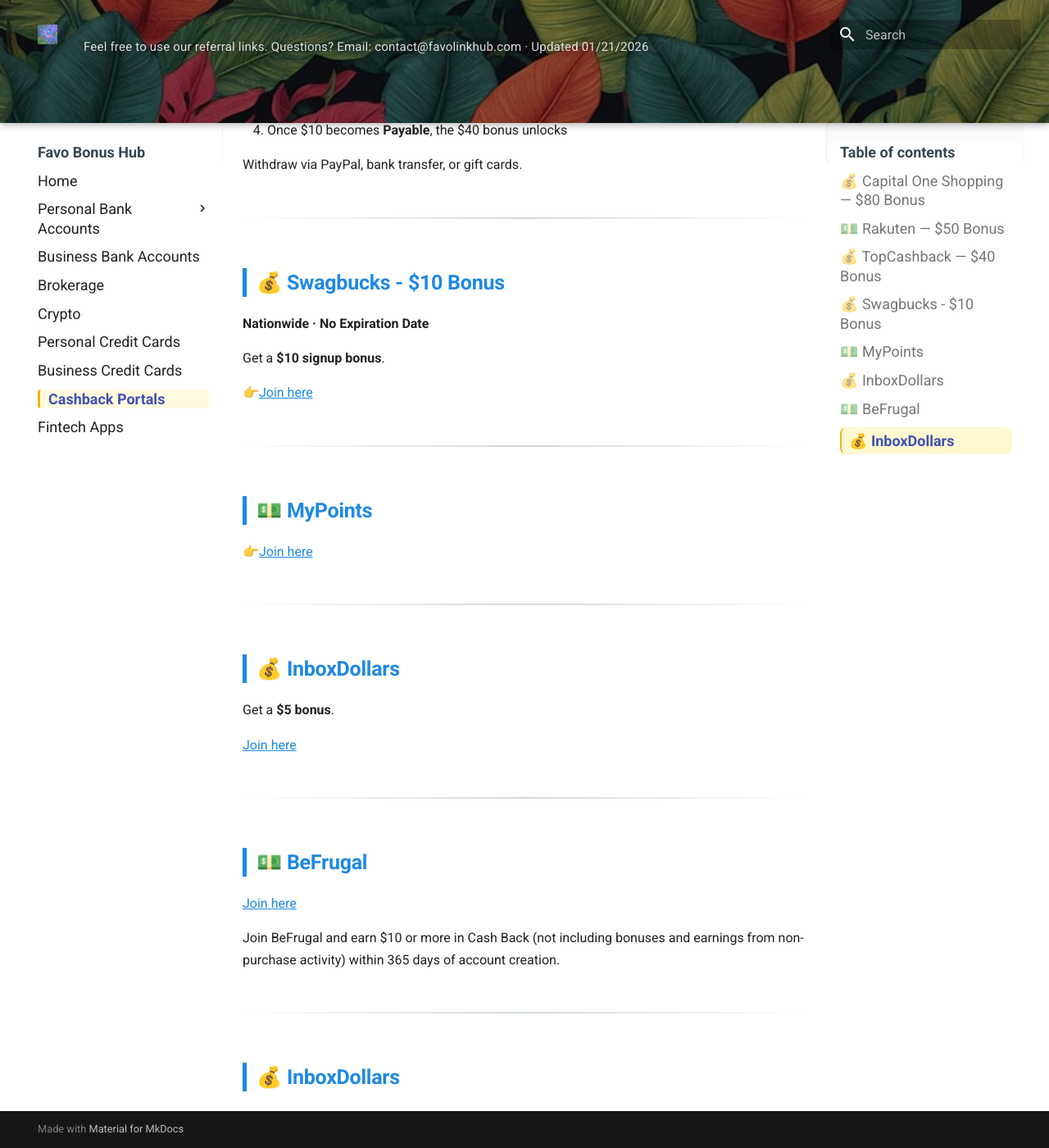
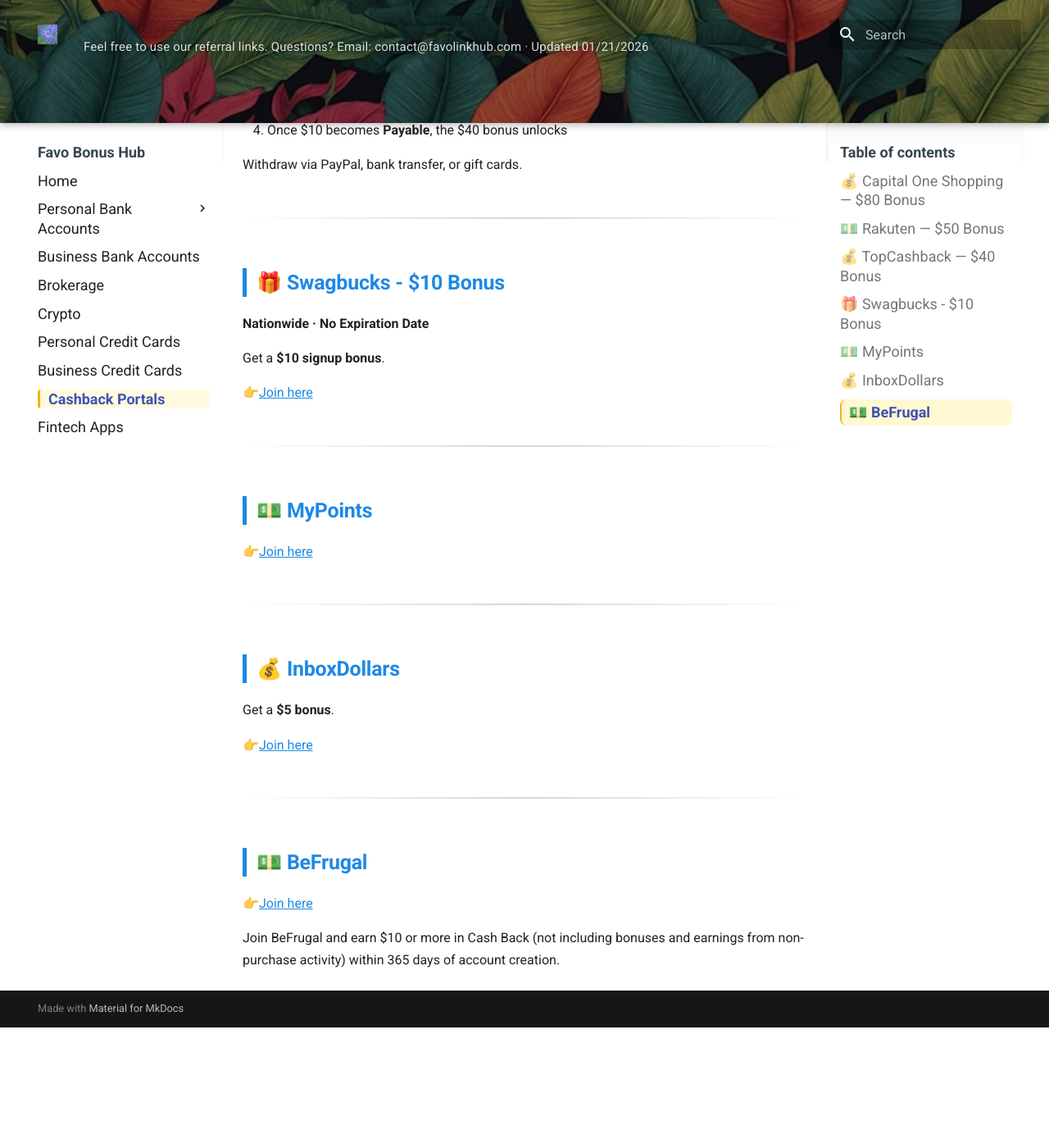
Before and after one commit to whispersofzephyr/favolinkhub-site, an MkDocs documentation site: the page built from docs/shopping-portals.md, in a window 1280 px wide and 1400 px high, scrolled down 1829 px. Shown: the whole window at 82% size. Built offline with MkDocs 1.6.1 and Material for MkDocs 9.7.7, drawn with Linux system fonts in a browser that asks for light colours; after the commit the page ends 3082 px from its top, so only the background shows below that.

Commit message:
Update shopping-portals.md

```diff
--- a/docs/shopping-portals.md
+++ b/docs/shopping-portals.md
@@ -61,7 +61,7 @@ Withdraw via PayPal, bank transfer, or gift cards.
 
 ---
 
-## 💰 Swagbucks - $10 Bonus
+## 🎁 Swagbucks - $10 Bonus
 **Nationwide · No Expiration Date**
 
 Get a **$10 signup bonus**.
@@ -80,16 +80,12 @@ Get a **$10 signup bonus**.
 
 Get a **$5 bonus**.
 
-[Join here](https://www.inboxdollars.com/?rb=206791146)
+👉[Join here](https://www.inboxdollars.com/?rb=206791146)
 
 ---
 
 ## 💵 BeFrugal
 
-[Join here](https://www.befrugal.com/rs/NOHOQKN/)
+👉[Join here](https://www.befrugal.com/rs/NOHOQKN/)
 
 Join BeFrugal and earn $10 or more in Cash Back (not including bonuses and earnings from non-purchase activity) within 365 days of account creation.
-
----
-
-## 💰 InboxDollars
```
